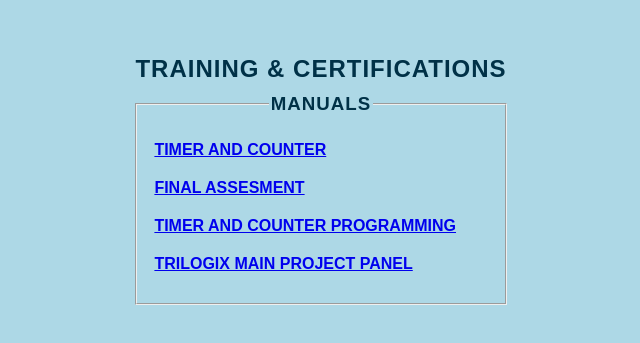
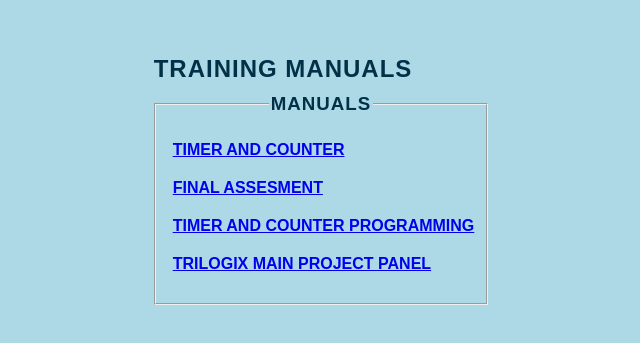
Before and after one commit to monching0013/Trilogix_Manuals, a plain HTML site: page index.html in a window 1280 px wide. Shown: the part 195-538 px from the top of the page, without its empty margins (319-959 px from the left). Drawn offline with Linux system fonts and the light colour scheme.

Commit message:
Update index.html

```diff
--- a/index.html
+++ b/index.html
@@ -10,7 +10,7 @@
 </head>
 <body>
      <div class="about">
-                <h2 class="title2">Training & Certifications</h2>
+                <h2 class="title2">Training Manuals</h2>
                 <section>
                     <fieldset>
                         <legend class="work"><h3>Manuals</h3></legend>
```
